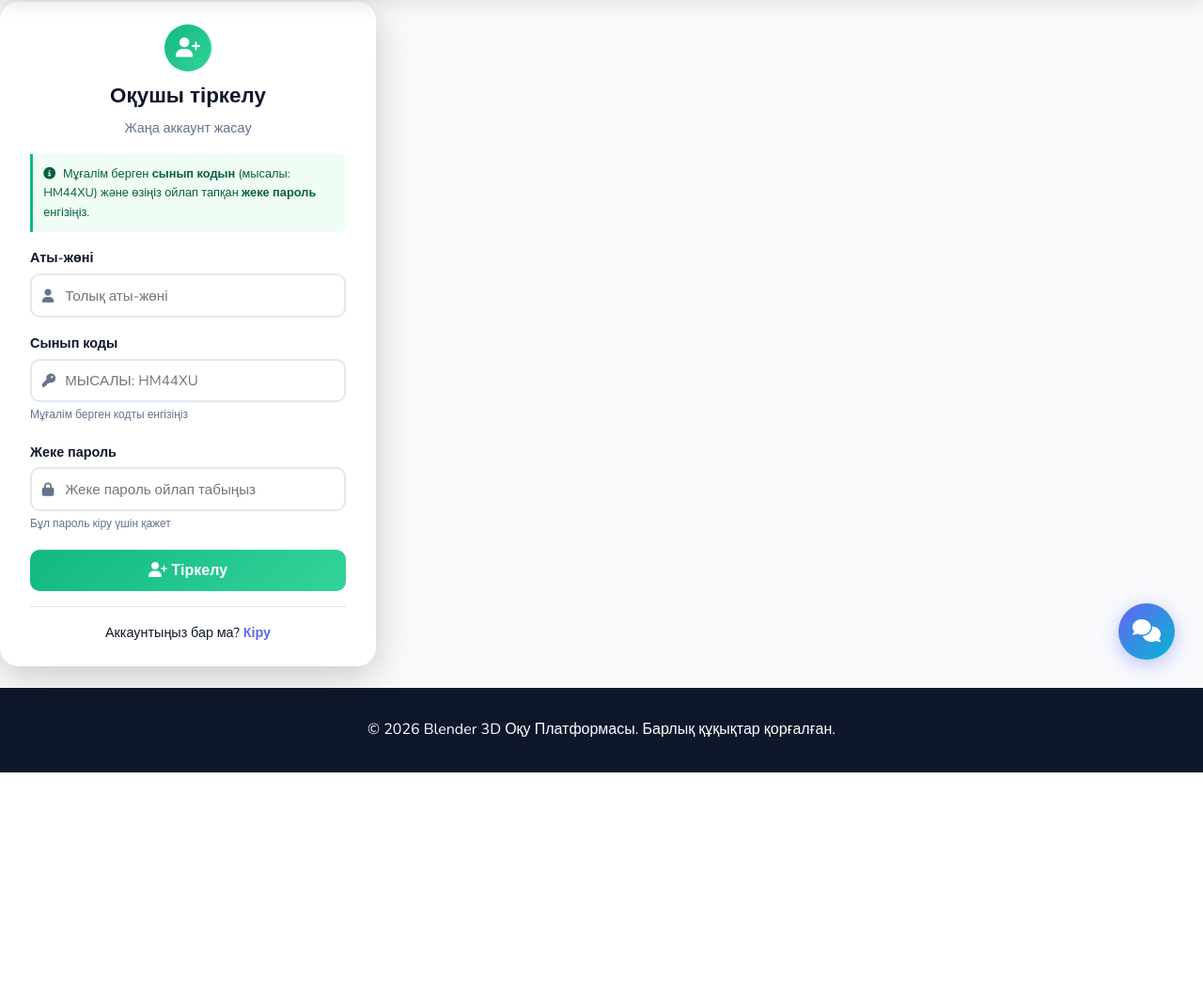
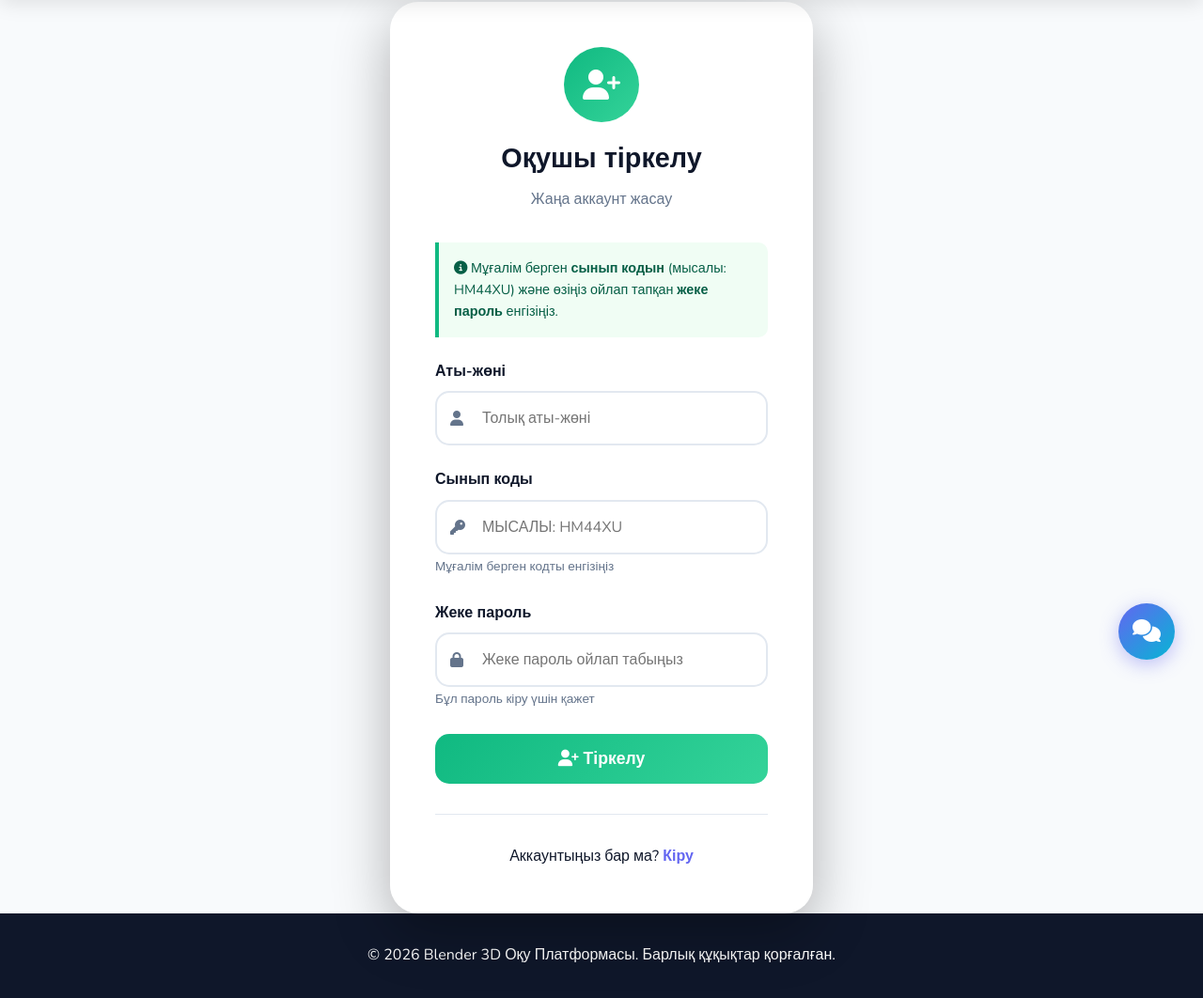
Before and after one commit to aliakbarovanurajym-cyber/BlenderEduu, a Flask app: page /register_student in a window 1280 px wide. Shown: the part 68-1130 px from the top of the page at 94% size. Before the commit the page ends 890 px from the top, so only its background shows below. Run offline with Flask 3, Linux system fonts and the light colour scheme; some libraries are stand-ins or nearby versions.

Commit message:
register_student.html

```diff
--- a/templates/register_student.html
+++ b/templates/register_student.html
@@ -4,133 +4,126 @@
 
 {% block extra_css %}
 <style>
+    /* Басты контейнер - нақты орталықта */
     .auth-wrapper {
-        min-height: calc(100vh - 60px);
+        min-height: 100vh;
         display: flex;
         align-items: center;
         justify-content: center;
-        padding: 1rem;
+        padding: 2rem 1rem;
         background: linear-gradient(135deg, #0f172a 0%, #1e293b 50%, #334155 100%);
+        margin: 0;
+        width: 100%;
     }
     .auth-card {
         background: white;
-        padding: 1.5rem 2rem;
-        border-radius: 20px;
-        box-shadow: 0 10px 40px rgba(0,0,0,0.2);
+        padding: 3rem;
+        border-radius: 30px;
+        box-shadow: 0 20px 60px rgba(0,0,0,0.3);
         width: 100%;
-        max-width: 400px;
+        max-width: 450px;
+        margin: 0 auto;
     }
     .auth-header {
         text-align: center;
-        margin-bottom: 1rem;
+        margin-bottom: 2rem;
     }
     .auth-icon {
-        width: 50px;
-        height: 50px;
+        width: 80px;
+        height: 80px;
         background: linear-gradient(135deg, #10b981, #34d399);
         border-radius: 50%;
         display: flex;
         align-items: center;
         justify-content: center;
-        margin: 0 auto 0.5rem;
-        font-size: 1.3rem;
+        margin: 0 auto 1rem;
+        font-size: 2rem;
         color: white;
     }
     .auth-title {
-        font-size: 1.4rem;
-        font-weight: 700;
+        font-size: 1.8rem;
+        font-weight: 800;
         color: #0f172a;
-        margin: 0;
     }
     .auth-subtitle {
         color: #64748b;
-        margin-top: 0.3rem;
-        font-size: 0.9rem;
+        margin-top: 0.5rem;
     }
     .form-group {
-        margin-bottom: 1rem;
+        margin-bottom: 1.5rem;
     }
     .form-label {
         display: block;
-        margin-bottom: 0.3rem;
-        font-weight: 600;
+        margin-bottom: 0.5rem;
+        font-weight: 700;
         color: #0f172a;
-        font-size: 0.9rem;
     }
     .form-icon {
         position: relative;
     }
     .form-icon i {
         position: absolute;
-        left: 0.8rem;
+        left: 1rem;
         top: 50%;
         transform: translateY(-50%);
         color: #64748b;
-        font-size: 0.9rem;
     }
     .form-input {
         width: 100%;
-        padding: 0.7rem 0.7rem 0.7rem 2.2rem;
+        padding: 1rem 1rem 1rem 3rem;
         border: 2px solid #e2e8f0;
-        border-radius: 10px;
+        border-radius: 15px;
         font-family: 'Nunito', sans-serif;
-        font-size: 0.95rem;
+        font-size: 1rem;
         transition: all 0.3s;
         box-sizing: border-box;
     }
     .form-input:focus {
         outline: none;
         border-color: #10b981;
-        box-shadow: 0 0 0 3px rgba(16,185,129,0.1);
+        box-shadow: 0 0 0 4px rgba(16,185,129,0.1);
     }
     .btn-success {
         background: linear-gradient(135deg, #10b981, #34d399);
         color: white;
         border: none;
-        padding: 0.8rem;
-        border-radius: 10px;
-        font-size: 1rem;
-        font-weight: 600;
+        padding: 1rem;
+        border-radius: 15px;
+        font-size: 1.1rem;
+        font-weight: 700;
         cursor: pointer;
         width: 100%;
         transition: all 0.3s;
     }
     .btn-success:hover {
-        transform: translateY(-1px);
-        box-shadow: 0 5px 20px rgba(16,185,129,0.3);
+        transform: translateY(-2px);
+        box-shadow: 0 10px 30px rgba(16,185,129,0.4);
     }
     .auth-footer {
         text-align: center;
-        margin-top: 1rem;
-        padding-top: 1rem;
+        margin-top: 2rem;
+        padding-top: 2rem;
         border-top: 1px solid #e2e8f0;
-        font-size: 0.9rem;
     }
     .auth-footer a {
         color: #6366f1;
         text-decoration: none;
-        font-weight: 600;
+        font-weight: 700;
     }
     .hint-text {
         background: #f0fdf4;
-        border-left: 3px solid #10b981;
-        padding: 0.7rem;
-        border-radius: 0 8px 8px 0;
-        margin-bottom: 1rem;
+        border-left: 4px solid #10b981;
+        padding: 1rem;
+        border-radius: 0 10px 10px 0;
+        margin-bottom: 1.5rem;
         color: #065f46;
-        font-size: 0.8rem;
-    }
-    .hint-text i {
-        margin-right: 0.3rem;
-    }
-    small {
-        color: #64748b;
-        font-size: 0.75rem;
+        font-size: 0.9rem;
     }
 </style>
 {% endblock %}
 
 {% block content %}
+<!-- auth-wrapper - base.html margin/padding-нан тәуелсіз -->
 <div class="auth-wrapper">
     <div class="auth-card fade-in">
         <div class="auth-header">
@@ -163,7 +156,7 @@
                            style="text-transform: uppercase;"
                            oninput="this.value = this.value.toUpperCase()">
                 </div>
-                <small>Мұғалім берген кодты енгізіңіз</small>
+                <small style="color: #64748b; font-size: 0.85rem;">Мұғалім берген кодты енгізіңіз</small>
             </div>
 
             <div class="form-group">
@@ -172,7 +165,7 @@
                     <i class="fas fa-lock"></i>
                     <input type="password" name="password" class="form-input" placeholder="Жеке пароль ойлап табыңыз" required>
                 </div>
-                <small>Бұл пароль кіру үшін қажет</small>
+                <small style="color: #64748b; font-size: 0.85rem;">Бұл пароль кіру үшін қажет</small>
             </div>
 
             <button type="submit" class="btn-success">
```
